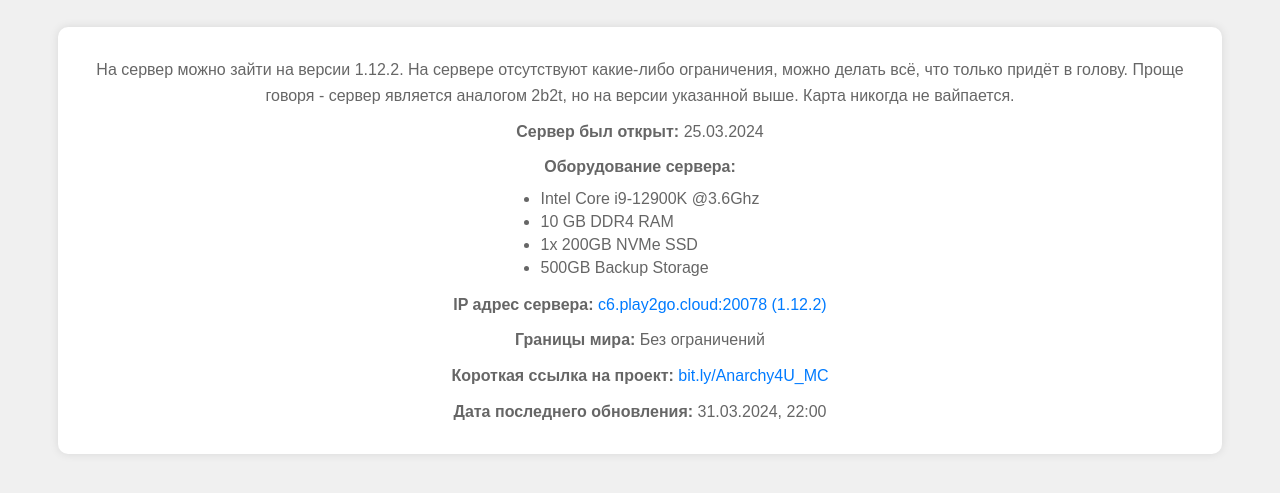
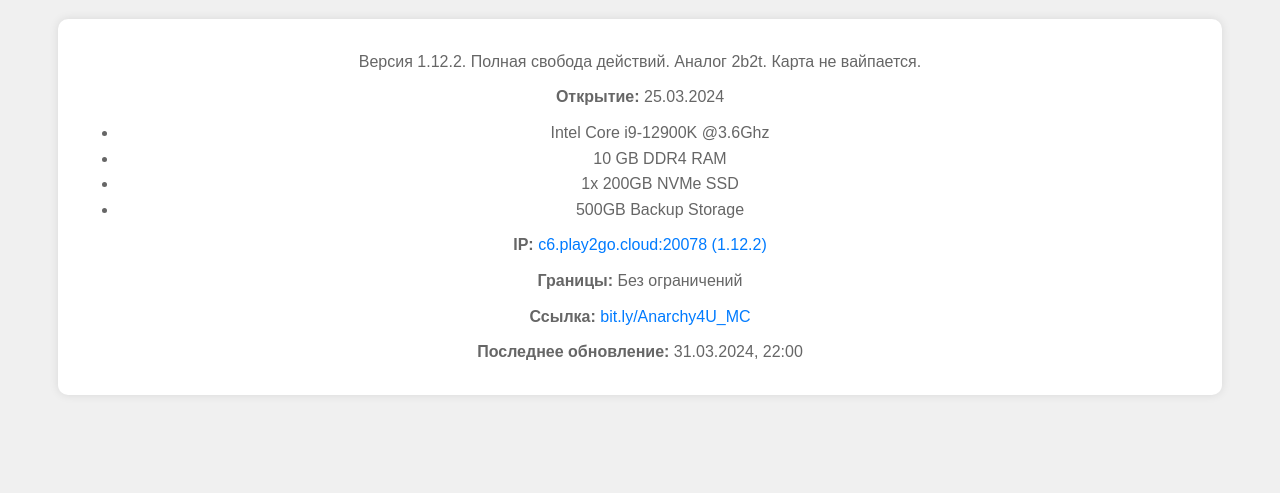
Before and after one commit to DoubleDante/AnarchyForYouPage, a plain HTML site: page index.html in a window 1280 px wide. Shown: the part 119-612 px from the top of the page. Drawn offline with Linux system fonts and the light colour scheme.

Commit message:
Update index.html

```diff
--- a/index.html
+++ b/index.html
@@ -8,69 +8,40 @@
         body {
             font-family: Arial, sans-serif;
             background-color: #f0f0f0;
+            text-align: center;
             padding: 50px;
-            text-align: center;
         }
-
-        h1 {
-            color: #333;
-        }
-
-        p {
+        h1 { color: #333; }
+        p, ul {
             color: #666;
             line-height: 1.6;
+            margin: 10px 0;
         }
-
         .server-info {
-            margin-top: 30px;
             background-color: #fff;
             padding: 20px;
             border-radius: 10px;
             box-shadow: 0 0 10px rgba(0, 0, 0, 0.1);
         }
-
-        .server-info p {
-            margin: 10px 0;
-        }
-
-        ul {
-            text-align: left;
-            display: inline-block;
-            padding-left: 20px;
-            margin: 0;
-            color: #666;
-        }
-
-        li {
-            margin-bottom: 5px;
-        }
-
-        a {
-            color: #007BFF;
-            text-decoration: none;
-        }
-
-        a:hover {
-            text-decoration: underline;
-        }
+        a { color: #007BFF; text-decoration: none; }
+        a:hover { text-decoration: underline; }
     </style>
 </head>
 <body>
     <h1>Анархический сервер в Майнкрафте без правил</h1>
     <div class="server-info">
-        <p>На сервер можно зайти на версии 1.12.2. На сервере отсутствуют какие-либо ограничения, можно делать всё, что только придёт в голову. Проще говоря - сервер является аналогом 2b2t, но на версии указанной выше. Карта никогда не вайпается.</p>
-        <p><strong>Сервер был открыт:</strong> 25.03.2024</p>
-        <p><strong>Оборудование сервера:</strong></p>
+        <p>Версия 1.12.2. Полная свобода действий. Аналог 2b2t. Карта не вайпается.</p>
+        <p><strong>Открытие:</strong> 25.03.2024</p>
         <ul>
             <li>Intel Core i9-12900K @3.6Ghz</li>
             <li>10 GB DDR4 RAM</li>
             <li>1x 200GB NVMe SSD</li>
             <li>500GB Backup Storage</li>
         </ul>
-        <p><strong>IP адрес сервера:</strong> <a href="steam://connect/c6.play2go.cloud:20078">c6.play2go.cloud:20078 (1.12.2)</a></p>
-        <p><strong>Границы мира:</strong> Без ограничений</p>
-        <p><strong>Короткая ссылка на проект:</strong> <a href="https://bit.ly/Anarchy4U_MC">bit.ly/Anarchy4U_MC</a></p>
-        <p><strong>Дата последнего обновления:</strong> 31.03.2024, 22:00</p>
+        <p><strong>IP:</strong> <a href="steam://connect/c6.play2go.cloud:20078">c6.play2go.cloud:20078 (1.12.2)</a></p>
+        <p><strong>Границы:</strong> Без ограничений</p>
+        <p><strong>Ссылка:</strong> <a href="https://bit.ly/Anarchy4U_MC">bit.ly/Anarchy4U_MC</a></p>
+        <p><strong>Последнее обновление:</strong> 31.03.2024, 22:00</p>
     </div>
 </body>
 </html>
```
